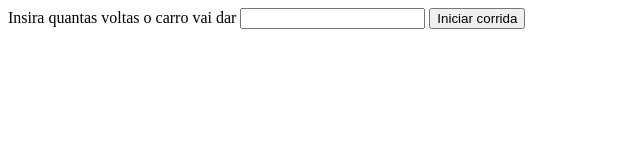
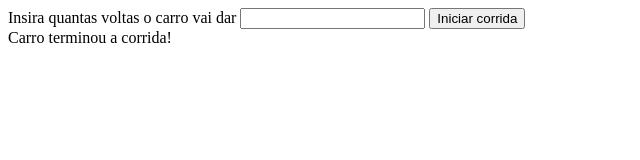
Before and after one commit to Rafael-Mechi/exercicios_algoritmos, a plain HTML site: page aula_11/lista_10/10_carros.html in a window 1280 px wide. Both pictures are taken after a click on the button "Iniciar corrida". Shown: the whole page, without its empty margins (0-640 px from the left). Drawn offline with Linux system fonts and the light colour scheme.

Commit message:
exercicio 10 corrigido

```diff
--- a/aula_11/lista_10/10_carros.html
+++ b/aula_11/lista_10/10_carros.html
@@ -23,6 +23,8 @@
             resposta.innerHTML += `Carro dando a ${cont}º volta <br>`;
             cont++;
         }
+
+        resposta.innerHTML += `Carro terminou a corrida!`;
     }
 </script>
 </html>
```
